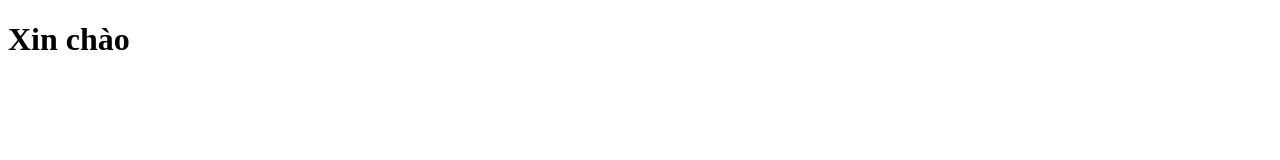
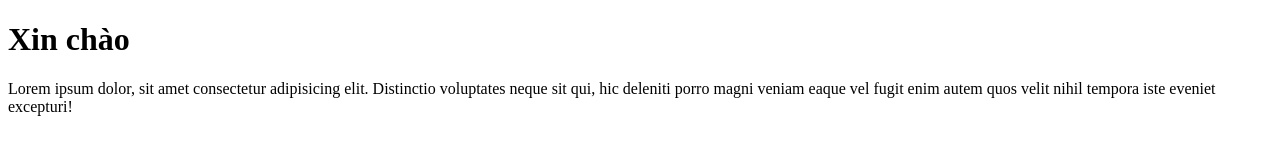
Before and after one commit to buihien0109/example-repo, a plain HTML site: page index.html in a window 1280 px wide. Drawn offline with Linux system fonts and the light colour scheme.

Commit message:
thêm nội dung

```diff
--- a/index.html
+++ b/index.html
@@ -8,5 +8,7 @@
 </head>
 <body>
     <h1>Xin chào</h1>
+
+    <p>Lorem ipsum dolor, sit amet consectetur adipisicing elit. Distinctio voluptates neque sit qui, hic deleniti porro magni veniam eaque vel fugit enim autem quos velit nihil tempora iste eveniet excepturi!</p>
 </body>
 </html>
```
